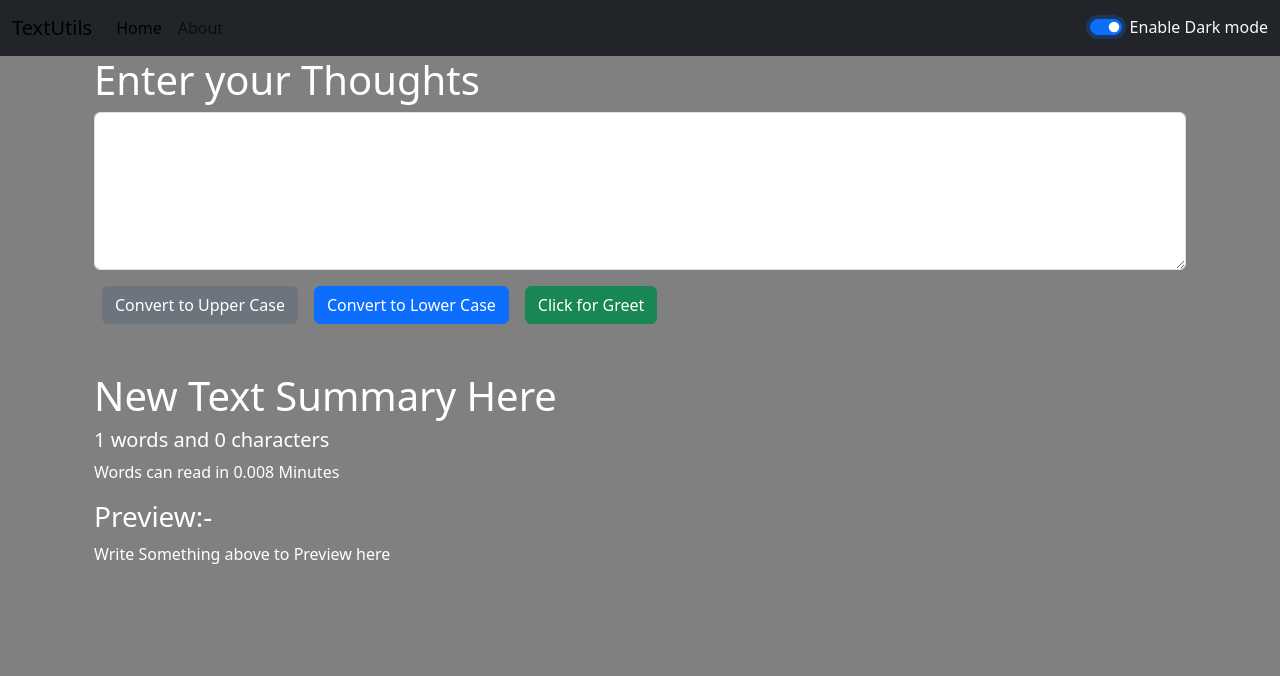
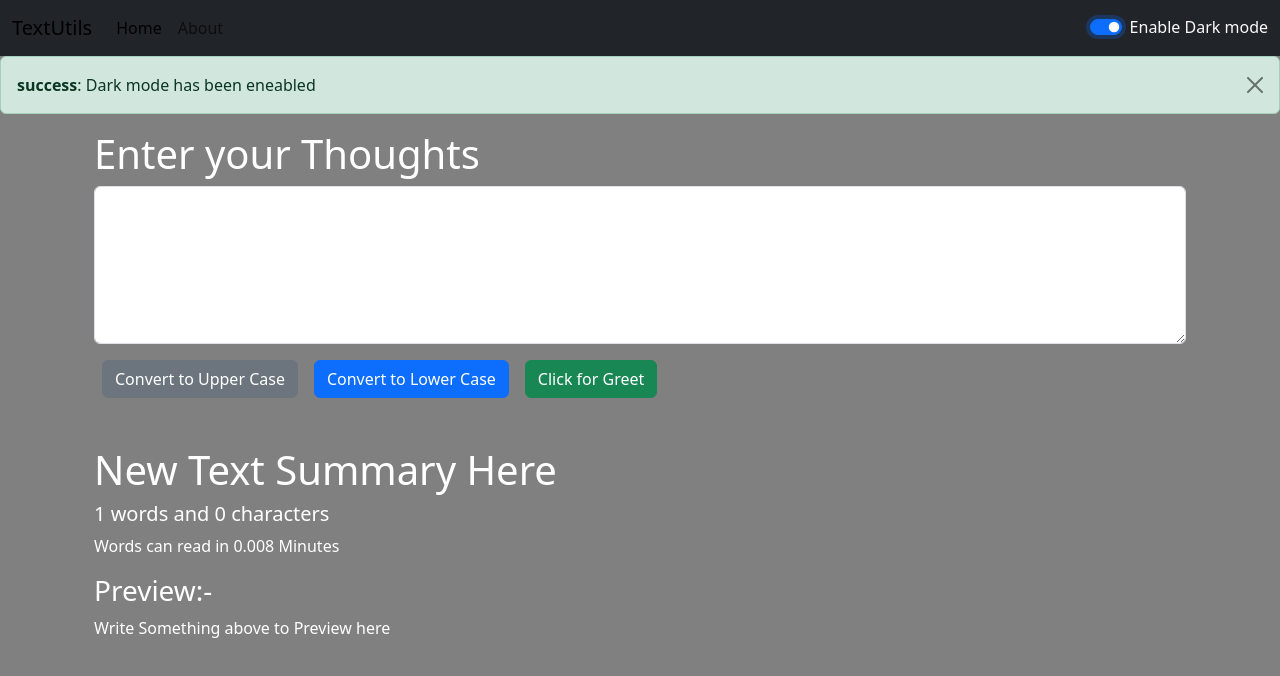
Before and after one commit to Pranay6575/textutils, a React (Create React App) app: page / in a window 1280 px wide. Both pictures are taken after a click on the switch "Enable Dark mode". Shown: the top 676 px of the page. Built offline with nearby package versions, Linux system fonts and the light colour scheme.

Commit message:
New alert file Updated

```diff
--- a/src/App.js
+++ b/src/App.js
@@ -3,26 +3,38 @@
 import Navbar from "./components/Navbar";
 import React, { useState } from 'react';
 import TextForm from "./components/TextForm";
+import Alert from "./components/Alert";
 
 
 function App() {
 
  const [mode, setMode] = useState('light');
+ const [alert, setAlert] = useState(null);
+
+ const showAlert = (message, type)=>{
+  setAlert({
+    msg : message,
+    type:type
+
+  })
+ }
 
  const toggleMode=()=>{
   if(mode === 'light'){
     setMode('dark')
     document.body.style.backgroundColor = 'grey'
+    showAlert("Dark mode has been eneabled", 'success')
   }
   else{
     setMode('light')
     document.body.style.backgroundColor = 'white'
+    showAlert("Light mode has been eneabled", 'success')
   }
  }
   return (
     <>
       <Navbar title = "TextUtils" mode={mode} toggleMode={toggleMode}/>
-
+      <Alert alert={alert}/>
       <div className="container">
       <TextForm  heading= 'Enter your Thoughts' mode={mode}/>
       {/* <About /> */}
--- /dev/null
+++ b/src/components/Alert.js
@@ -0,0 +1,10 @@
+import React from 'react'
+
+export default function Alert(props) {
+  return (
+     props.alert &&<div className={`alert alert-${props.alert.type} alert-dismissible fade show `}role ="alert">
+  <strong>{props.alert.type}</strong>: {props.alert.msg}
+  <button type="button" className="btn-close" data-bs-dismiss="alert" aria-label="Close"></button>
+</div>
+  )
+}
```
Also changed, not shown: src/components/TextForm.js (line endings or trailing spaces).
